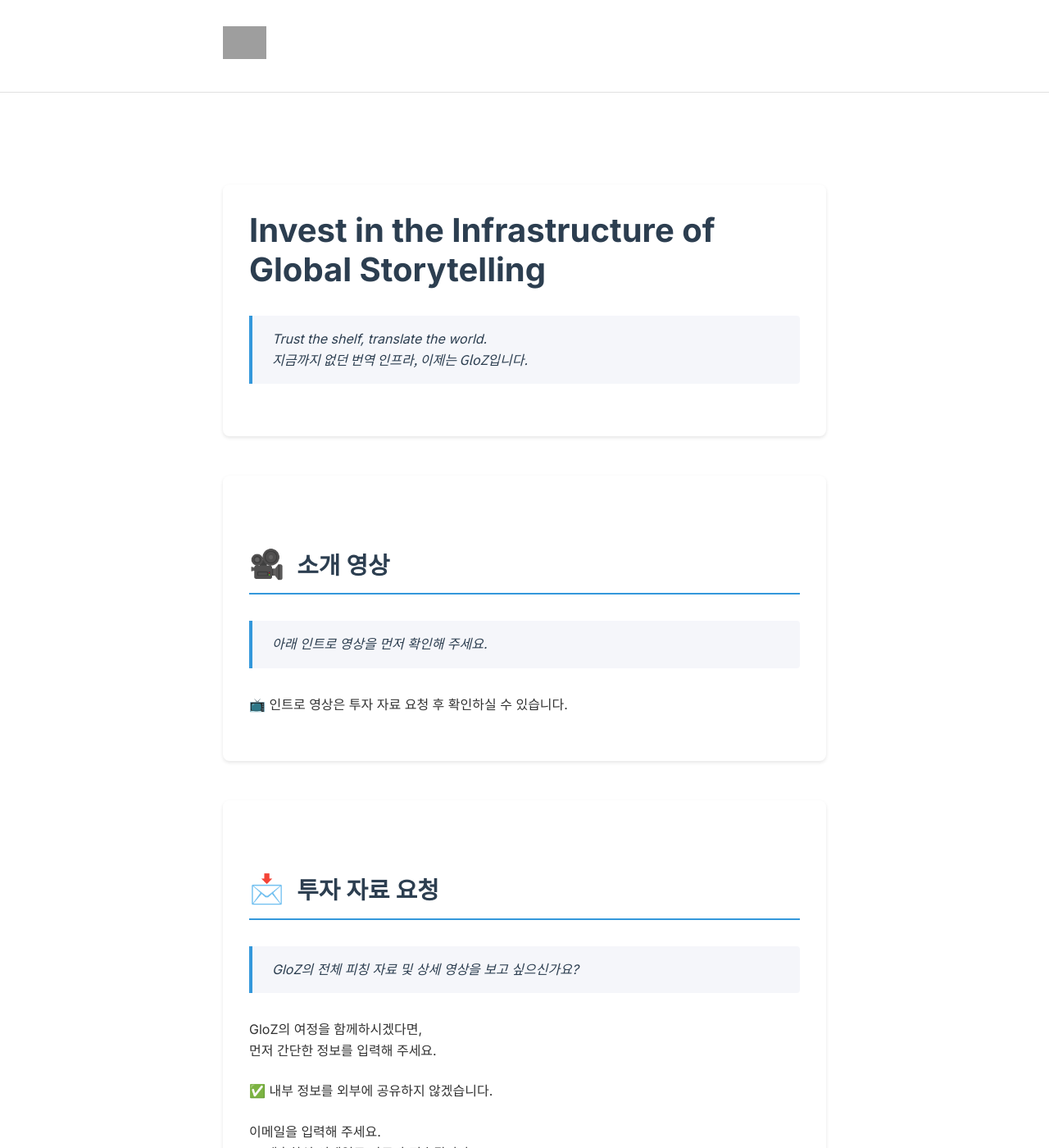
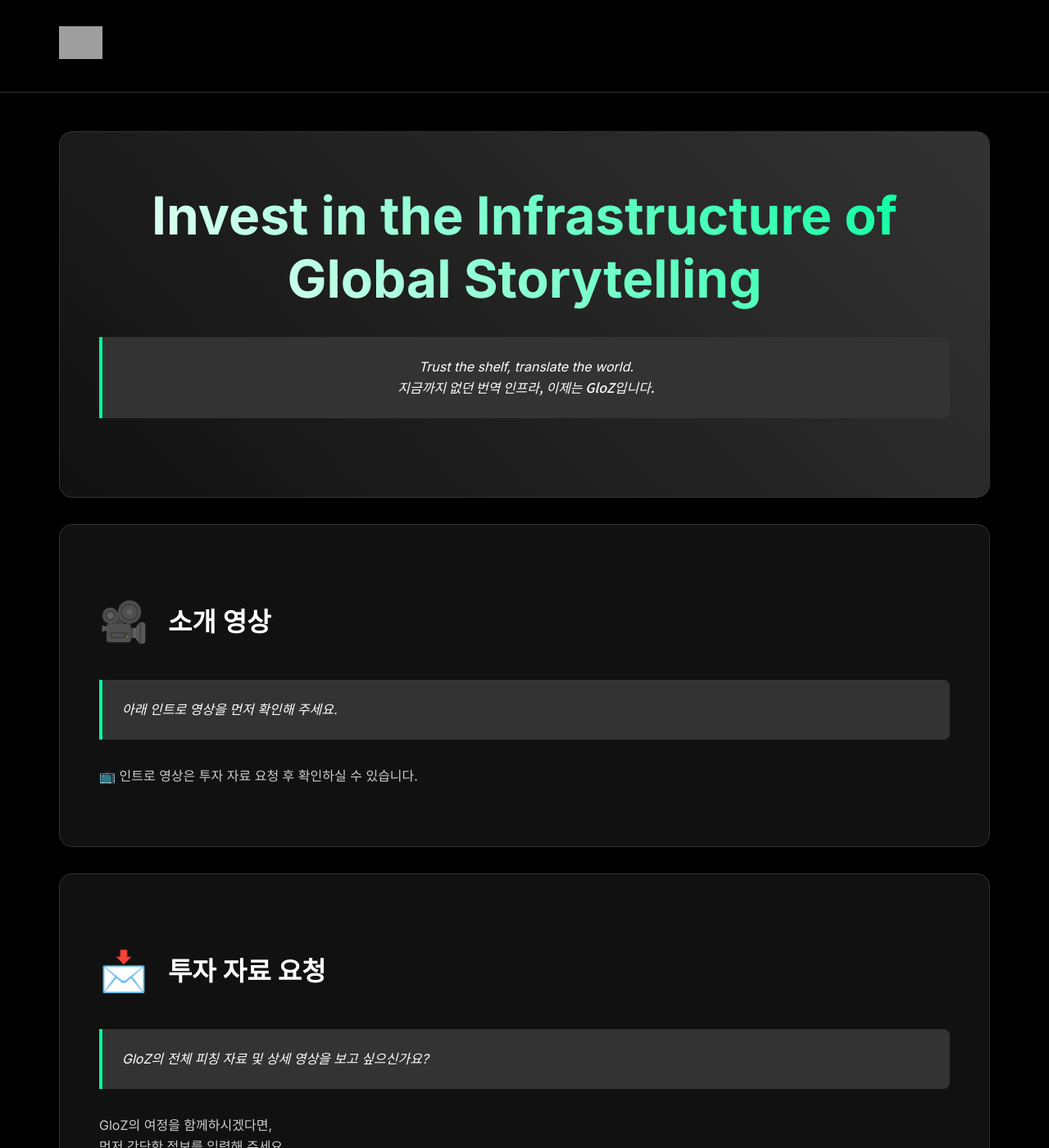
Before and after one commit to parisadone/gloz.github.io, a Jekyll site: the page built from index.html, in a window 1280 px wide and 1400 px high. Shown: the whole window at 82% size. Built offline with Jekyll 4.4.1, drawn with Linux system fonts in a browser that asks for light colours; a script that is not in the unit is left out; grey boxes are pictures that could not be loaded.

Commit message:
Create modern black-themed investor site

```diff
--- a/assets/css/style.css
+++ b/assets/css/style.css
@@ -1,9 +1,11 @@
 :root {
-    --primary-color: #2c3e50;
-    --secondary-color: #3498db;
-    --text-color: #333;
-    --light-gray: #f5f6fa;
-    --border-color: #e1e1e1;
+    --bg-color: #000000;
+    --text-color: #ffffff;
+    --accent-color: #00ff9d;
+    --secondary-color: #333333;
+    --card-bg: #111111;
+    --border-color: #333333;
+    --hover-color: #00cc7d;
 }
 
 * {
@@ -16,20 +18,26 @@
     font-family: 'Inter', 'Noto Sans KR', -apple-system, BlinkMacSystemFont, "Segoe UI", Roboto, Helvetica, Arial, sans-serif;
     line-height: 1.6;
     color: var(--text-color);
-    background-color: #fff;
+    background-color: var(--bg-color);
+    min-height: 100vh;
 }
 
 .container {
-    max-width: 800px;
+    max-width: 1200px;
     margin: 0 auto;
     padding: 0 2rem;
 }
 
 /* Header */
 .site-header {
-    background-color: #fff;
+    background-color: var(--bg-color);
     padding: 2rem 0;
     border-bottom: 1px solid var(--border-color);
+    position: fixed;
+    width: 100%;
+    top: 0;
+    z-index: 1000;
+    backdrop-filter: blur(10px);
 }
 
 .logo {
@@ -39,79 +47,150 @@
 
 /* Main Content */
 .site-content {
-    padding: 4rem 0;
+    padding: 8rem 0 4rem;
+}
+
+.section {
+    background-color: var(--card-bg);
+    border-radius: 16px;
+    padding: 3rem;
+    margin: 2rem 0;
+    border: 1px solid var(--border-color);
+    transition: transform 0.3s ease, box-shadow 0.3s ease;
+}
+
+.section:hover {
+    transform: translateY(-5px);
+    box-shadow: 0 10px 30px rgba(0, 255, 157, 0.1);
 }
 
 h1 {
-    font-size: 2.5rem;
+    font-size: 3.5rem;
     font-weight: 700;
-    color: var(--primary-color);
-    margin-bottom: 1.5rem;
+    color: var(--text-color);
+    margin-bottom: 2rem;
     line-height: 1.2;
+    background: linear-gradient(45deg, var(--text-color), var(--accent-color));
+    -webkit-background-clip: text;
+    -webkit-text-fill-color: transparent;
 }
 
 h2 {
-    font-size: 1.8rem;
+    font-size: 2rem;
     font-weight: 600;
-    color: var(--primary-color);
-    margin: 3rem 0 1.5rem;
-    padding-bottom: 0.5rem;
-    border-bottom: 2px solid var(--secondary-color);
+    color: var(--text-color);
+    margin: 2rem 0 1.5rem;
+    display: flex;
+    align-items: center;
+    gap: 1rem;
 }
 
 h3 {
-    font-size: 1.4rem;
+    font-size: 1.5rem;
     font-weight: 600;
-    color: var(--primary-color);
+    color: var(--text-color);
     margin: 2rem 0 1rem;
 }
 
 p {
     margin-bottom: 1.5rem;
+    color: #cccccc;
 }
 
 blockquote {
-    border-left: 4px solid var(--secondary-color);
+    border-left: 4px solid var(--accent-color);
     margin: 2rem 0;
-    padding: 1rem 1.5rem;
-    background-color: var(--light-gray);
-    border-radius: 0 4px 4px 0;
+    padding: 1.5rem;
+    background-color: var(--secondary-color);
+    border-radius: 0 8px 8px 0;
 }
 
 blockquote p {
     margin: 0;
-    color: var(--primary-color);
+    color: var(--text-color);
     font-style: italic;
 }
 
 a {
-    color: var(--secondary-color);
+    color: var(--accent-color);
     text-decoration: none;
-    transition: color 0.2s ease;
+    transition: all 0.3s ease;
+    position: relative;
 }
 
 a:hover {
-    color: #2980b9;
-    text-decoration: underline;
+    color: var(--hover-color);
+}
+
+a::after {
+    content: '';
+    position: absolute;
+    width: 100%;
+    height: 2px;
+    bottom: -2px;
+    left: 0;
+    background-color: var(--accent-color);
+    transform: scaleX(0);
+    transform-origin: right;
+    transition: transform 0.3s ease;
+}
+
+a:hover::after {
+    transform: scaleX(1);
+    transform-origin: left;
 }
 
 /* Lists */
 ul, ol {
     margin: 1.5rem 0;
     padding-left: 2rem;
+    color: #cccccc;
 }
 
 li {
-    margin-bottom: 0.5rem;
+    margin-bottom: 1rem;
+    position: relative;
+}
+
+li::marker {
+    color: var(--accent-color);
 }
 
 /* Footer */
 .site-footer {
-    background-color: var(--light-gray);
+    background-color: var(--card-bg);
     padding: 2rem 0;
     margin-top: 4rem;
     text-align: center;
-    color: #666;
+    color: #666666;
+    border-top: 1px solid var(--border-color);
+}
+
+/* Form Styling */
+.form-container {
+    background-color: var(--secondary-color);
+    padding: 2rem;
+    border-radius: 12px;
+    margin: 2rem 0;
+}
+
+iframe {
+    width: 100%;
+    border: 1px solid var(--border-color);
+    border-radius: 8px;
+    background-color: var(--card-bg);
+}
+
+/* Emoji Title */
+.emoji-title {
+    font-size: 1.5em;
+    margin-right: 0.5rem;
+}
+
+/* Korean Text */
+.korean {
+    font-family: 'Noto Sans KR', sans-serif;
+    font-weight: 500;
 }
 
 /* Responsive Design */
@@ -121,41 +200,121 @@
     }
 
     h1 {
-        font-size: 2rem;
+        font-size: 2.5rem;
     }
 
     h2 {
-        font-size: 1.5rem;
+        font-size: 1.8rem;
     }
 
     h3 {
-        font-size: 1.2rem;
+        font-size: 1.3rem;
+    }
+
+    .section {
+        padding: 2rem;
     }
 }
 
-/* Custom Components */
-.section {
-    margin: 3rem 0;
-    padding: 2rem;
-    background-color: #fff;
-    border-radius: 8px;
-    box-shadow: 0 2px 4px rgba(0,0,0,0.1);
+/* Animations */
+@keyframes fadeIn {
+    from {
+        opacity: 0;
+        transform: translateY(20px);
+    }
+    to {
+        opacity: 1;
+        transform: translateY(0);
+    }
 }
 
-.emoji-title {
-    font-size: 1.2em;
-    margin-right: 0.5rem;
+.section {
+    animation: fadeIn 0.6s ease-out forwards;
 }
 
-/* Form Styling */
-iframe {
-    width: 100%;
-    border: 1px solid var(--border-color);
-    border-radius: 4px;
-    margin: 1rem 0;
+/* Hero Section */
+.hero {
+    text-align: center;
+    padding: 4rem 3rem;
+    background: linear-gradient(45deg, var(--card-bg), var(--secondary-color));
 }
 
-/* Korean Text */
-.korean {
-    font-family: 'Noto Sans KR', sans-serif;
+.hero h1 {
+    font-size: 4rem;
+    margin-bottom: 2rem;
 }
+
+/* Video Container */
+.video-container {
+    position: relative;
+    padding-bottom: 56.25%;
+    height: 0;
+    overflow: hidden;
+    border-radius: 12px;
+    margin: 2rem 0;
+}
+
+.video-container iframe {
+    position: absolute;
+    top: 0;
+    left: 0;
+    width: 100%;
+    height: 100%;
+    border: none;
+}
+
+/* Chat Container */
+.chat-container {
+    height: 600px;
+    border-radius: 12px;
+    overflow: hidden;
+    margin: 2rem 0;
+}
+
+.chat-container iframe {
+    width: 100%;
+    height: 100%;
+    border: none;
+}
+
+/* Presentation Container */
+.presentation-container {
+    position: relative;
+    padding-bottom: 56.25%;
+    height: 0;
+    overflow: hidden;
+    border-radius: 12px;
+    margin: 2rem 0;
+}
+
+.presentation-container iframe {
+    position: absolute;
+    top: 0;
+    left: 0;
+    width: 100%;
+    height: 100%;
+    border: none;
+}
+
+/* Note */
+.note {
+    color: var(--accent-color);
+    font-style: italic;
+    text-align: center;
+    margin-top: 1rem;
+}
+
+/* Responsive adjustments */
+@media (max-width: 768px) {
+    .hero h1 {
+        font-size: 2.5rem;
+    }
+
+    .hero {
+        padding: 3rem 1.5rem;
+    }
+
+    .chat-container {
+        height: 400px;
+    }
+}
--- a/index.html
+++ b/index.html
@@ -3,9 +3,8 @@
 title: GloZ - Invest in the Infrastructure of Global Storytelling
 ---
 
-<div class="section">
+<div class="section hero">
     <h1>Invest in the Infrastructure of Global Storytelling</h1>
-
     <blockquote>
         <p>Trust the shelf, translate the world.</p>
         <p class="korean">지금까지 없던 번역 인프라, 이제는 GloZ입니다.</p>
```
Also changed, not shown: secure.html (added, +46 -0 lines).
